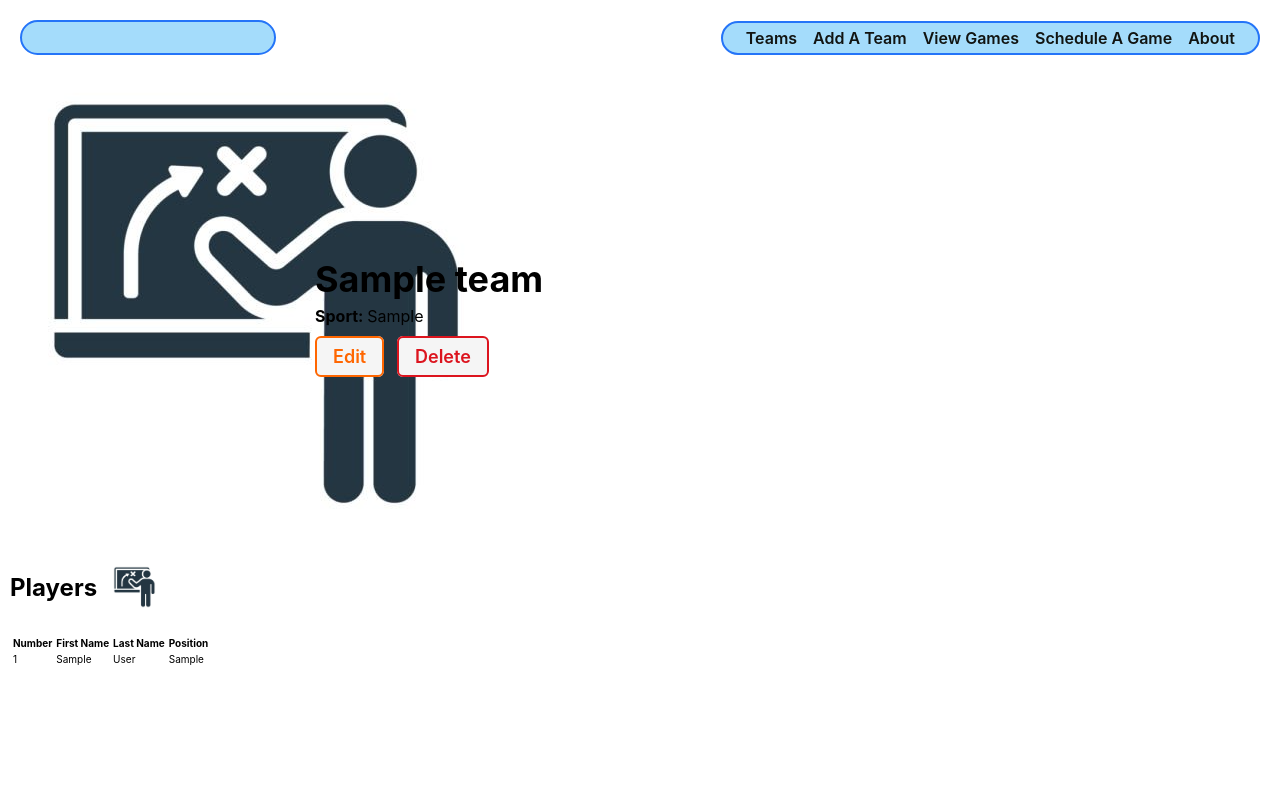
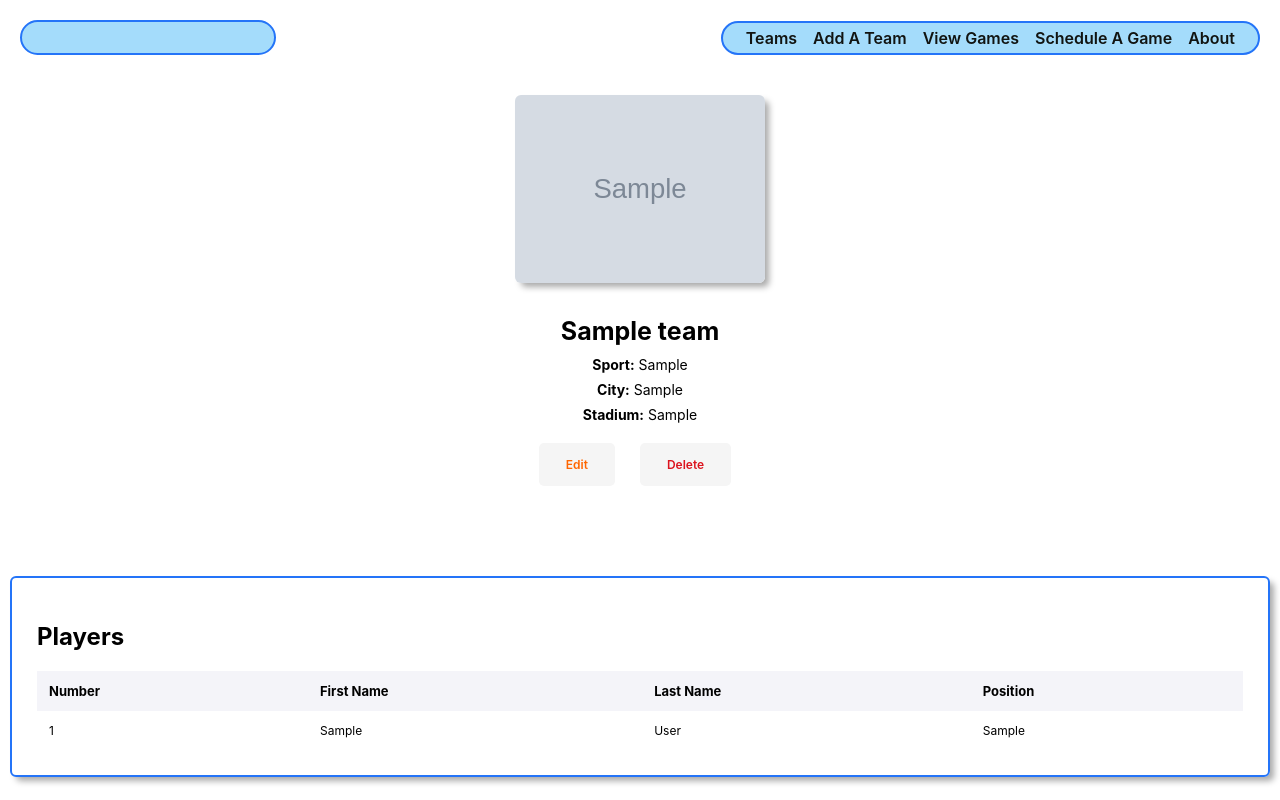
Before and after one commit to jharreldesign/django-team-manager, a Django app: page /teams/1/ in a window 1280 px wide. Run offline with Django 5.2, Linux system fonts and the light colour scheme; tables that the repository leaves empty hold one stand-in row (values such as "Sample post"); grey boxes marked "Sample" are stand-in pictures.

Commit message:
Added functionality to add a schedule and also fixed team index and team plages CSS to be more appealing

```diff
--- a/main_app/models.py
+++ b/main_app/models.py
@@ -9,6 +9,7 @@
     city = models.CharField(max_length=255)
     stadium = models.CharField(max_length=255)
     sport = models.CharField(max_length=255)
+    logo_url = models.URLField(max_length=500, blank=True, null=True)
 
     def __str__(self):
         return f"{self.name} - {self.city} - {self.stadium} - {self.sport}"
--- a/main_app/static/css/teams/team-detail.css
+++ b/main_app/static/css/teams/team-detail.css
@@ -1,219 +1,91 @@
+/* Global settings to increase font sizes */
+body {
+  font-size: 1.2rem; /* Base font size for better readability */
+}
+
 .team-container {
-    padding: 35px 30px;
+  padding: 40px;
   display: flex;
   flex-direction: column;
   align-items: center;
-    justify-content: center;
+  text-align: center;
 }
 
-  .team-img {
-    width: 75%;
-    max-width: 350px;
-  }
-
-  .usr-img {
+.team-img img {
   width: 100%;
+  max-width: 250px; /* Increased max-width for logo */
+  margin-bottom: 20px;
   border-radius: var(--card-border-radius);
+  box-shadow: var(--card-box-shadow);
 }
 
 .team-details {
-    width: 98%;
+  width: 100%;
+  max-width: 600px;
+}
+
+.team-details h1 {
+  font-size: 2.5rem; /* Increased title font size */
+  margin: 10px 0;
+}
+
+.team-details p {
+  font-size: 1.4rem; /* Increased paragraph font size */
+  margin: 8px 0;
 }
 
 .team-actions {
   margin-top: 20px;
+  display: flex;
+  justify-content: center;
+  gap: 15px; /* Increased gap between buttons */
 }
 
-  .player-team-releationship {
-    display: flex;
-    flex-direction: column;
-    padding-bottom: 20px;
-    align-items: center;
+.team-actions .btn {
+  padding: 12px 25px; /* Increased button padding */
+  font-size: 1.2rem; /* Increased button font size */
+  text-decoration: none;
+  border: 2px solid transparent;
+  border-radius: 5px;
+  cursor: pointer;
+  transition: all 0.3s ease;
 }
 
-  .subsection-title {
-    display: flex;
-    align-items: center;
-    margin-bottom: 12px;
+.team-actions .btn:hover {
+  border-color: var(--text-color);
 }
 
-  .subsection-content {
-    margin: 0 8px;
+.player-team-relationship section {
+  margin-top: 50px; /* Increased margin */
+  padding: 25px; /* Increased padding */
+  border: var(--borders);
+  border-radius: var(--card-border-radius);
+  box-shadow: var(--card-box-shadow);
 }
 
-  .toy-container {
-    display: flex;
-    align-items: center;
-    flex-wrap: wrap;
+.players table {
+  width: 100%;
+  border-collapse: collapse;
+  text-align: left;
+  margin: 0 auto;
 }
 
-  .color-block {
-    opacity: 0.8;
-    height: 25px;
-    width: 25px;
-    margin-right: 10px;
+.players th,
+.players td {
+  padding: 12px; /* Increased padding */
+  border: 1px solid var(--borders);
+  font-size: 1.2rem; /* Increased font size for table data */
 }
 
-  .unfed,
-  .fed,
-  .no-toys,
-  .all-toys {
-    margin: 0;
-    font-weight: bold;
+.players th {
+  background-color: #f4f4f9;
+  font-size: 1.3rem; /* Increased header font size */
 }
 
-  .unfed,
-  .no-toys {
-    color: var(--danger);
+.players tr:nth-child(even) {
+  background-color: #fafafa;
 }
 
-  .fed,
-  .all-toys {
-    color: var(--submit);
+.players tr:hover {
+  background-color: #f0f8ff;
 }
-
-  .team-details h1 {
-    font-size: var(--font-xxl);
-    margin: 15px 0 3px;
-  }
-
-  .team-details h2 {
-    font-size: var(--font-xl);
-    margin: 0 0 10px;
-    margin-top: 0;
-    margin-bottom: 10px;
-  }
-
-  .team-details h3 {
-    margin: 20px 0 10px;
-    font-size: var(--font-l);
-  }
-
-  .team-details p {
-    font-size: var(--font-reg);
-    margin: 5px 0;
-  }
-
-  .player-team-releationship > section {
-    width: 80%;
-    min-width: 360px;
-    border: var(--borders);
-    border-radius: var(--card-border-radius);
-    padding: 10px;
-    box-shadow: var(--card-box-shadow);
-    display: flex;
-    flex-direction: column;
-    justify-content: center;
-    margin-bottom: 20px;
-  }
-
-  .subsection-title img {
-    height: 42px;
-    margin-left: 8px;
-  }
-
-  .subsection-title img:first-of-type {
-    margin-left: 16px;
-  }
-
-  .feedings h2,
-  .toys h2 {
-    font-size: 3.2rem;
-    margin: 0;
-  }
-
-  .feedings h3,
-  .toys h3 {
-    font-size: var(--font-xl);
-    margin: 10px 0;
-  }
-
-  .subsection-content p,
-  .subsection-content input,
-  .subsection-content select {
-    font-size: var(--font-l);
-  }
-
-  .subsection-content input,
-  .subsection-content select {
-    margin-left: 5px;
-    padding: 3px;
-  }
-
-  .feedings table {
-    width: calc(100% - 16px);
-    text-align: left;
-    border-collapse: collapse;
-    margin: 0 8px;
-  }
-
-  .feedings td {
-    padding: 8px 5px;
-    font-size: var(--font-reg);
-  }
-
-  .feedings th {
-    font-size: var(--font-l);
-    padding: 5px 5px 0;
-    border-bottom: rgb(36, 116, 248) solid 2px;
-  }
-
-  .feedings tr:nth-child(even) {
-    background-color: #f3f3fd;
-  }
-
-  .toy-container p {
-    margin: 12px 0;
-  }
-
-  .toy-container a {
-    text-decoration: none;
-    color: #111;
-  }
-
-  .toy-container .btn {
-    padding: 3px 10px;
-    margin-left: 10px;
-  }
-
-  #file-input {
-    overflow: hidden;
-    position: absolute;
-    width: 0.1px;
-    height: 0.1px;
-  }
-
-  #file-name {
-    margin-bottom: 10px;
-  }
-
-  @media only screen and (min-width: 768px) {
-    .team-container {
-      padding: 35px 30px;
-      flex-direction: row;
-      align-items: center;
-      justify-content: start;
-    }
-
-    .team-img {
-      width: 25%;
-      max-width: 250px;
-      margin-right: 25px;
-    }
-
-    .feedings-toy-container {
-      flex-direction: row;
-      justify-content: space-around;
-      align-items: flex-start;
-    }
-
-    .feedings-toy-container > section {
-      width: 45%;
-    }
-  }
-
-  @media only screen and (min-width: 1024px) {
-    .feedings-toy-container {
-      padding: 0 40px;
-    }
-  }
--- a/main_app/templates/main_app/team_form.html
+++ b/main_app/templates/main_app/team_form.html
@@ -18,8 +18,13 @@
     {% csrf_token %}
     <table>
         {{ form.as_table }}
+        <tr>
+            <th><label for="id_logo_url">Team Logo URL:</label></th>
+            <td><input type="url" name="logo_url" id="id_logo_url"></td>
+        </tr>
     </table>
     <button type="submit" class="btn submit">Submit!</button>
 </form>
 
+
 {% endblock %}
--- a/main_app/templates/teams/detail.html
+++ b/main_app/templates/teams/detail.html
@@ -1,17 +1,24 @@
 {% extends 'base.html' %}
-{% load static %}
+{% load static %} <!-- Ensure this line is included -->
+
 {% block head %}
 <link rel="stylesheet" href="{% static 'css/teams/team-detail.css' %}" />
 {% endblock %}
+
 {% block content %}
 <section class="team-container">
     <div class="team-img">
-        <img src="{% static 'images/coach-logo.png' %}" alt="Coaches large logo" />
+        {% if team.logo_url %}
+            <img src="{{ team.logo_url }}" alt="{{ team.name }} Logo" />
+        {% else %}
+            <img src="{% static 'images/coach-logo.png' %}" alt="Default Coaches large logo" />
+        {% endif %}
     </div>
     <div class="team-details">
         <h1>{{ team.name }}</h1>
-        <p><strong>Sport: </strong>{{ team.sport }}</p>
-
+        <p><strong>Sport:</strong> {{ team.sport }}</p>
+        <p><strong>City:</strong> {{ team.city }}</p>
+        <p><strong>Stadium:</strong> {{ team.stadium }}</p>
         <div class="team-actions">
             <a href="{% url 'team-update' team.id %}" class="btn warn">Edit</a>
             <a href="{% url 'team-delete' team.id %}" class="btn danger">Delete</a>
@@ -23,7 +30,6 @@
     <section class="players">
         <div class="subsection-title">
             <h2>Players</h2>
-            <img src="{% static 'images/coach-logo.png' %}" alt="The lovely coach icon" />
         </div>
         <table>
             <thead>
--- a/main_app/views.py
+++ b/main_app/views.py
@@ -6,12 +6,13 @@
 # Team views
 class TeamCreate(CreateView):
     model = Team
-    fields = '__all__'
+    fields = ['name', 'city', 'stadium', 'sport', 'logo_url']
     success_url = '/teams/'
 
 class TeamUpdate(UpdateView):
     model = Team
-    fields = ["name", "city", "stadium", "sport"]
+    fields = ['name', 'city', 'stadium', 'sport', 'logo_url']
+    success_url = '/teams/'
 
 class TeamDelete(DeleteView):
     model = Team
```
Also changed, not shown: main_app/static/css/teams/team-index.css (+27 -4 lines), main_app/templates/teams/index.html (+7 -3 lines), main_app/migrations/0003_team_logo_url.py (added). Lines whose indentation alone changed are shown as unchanged.
